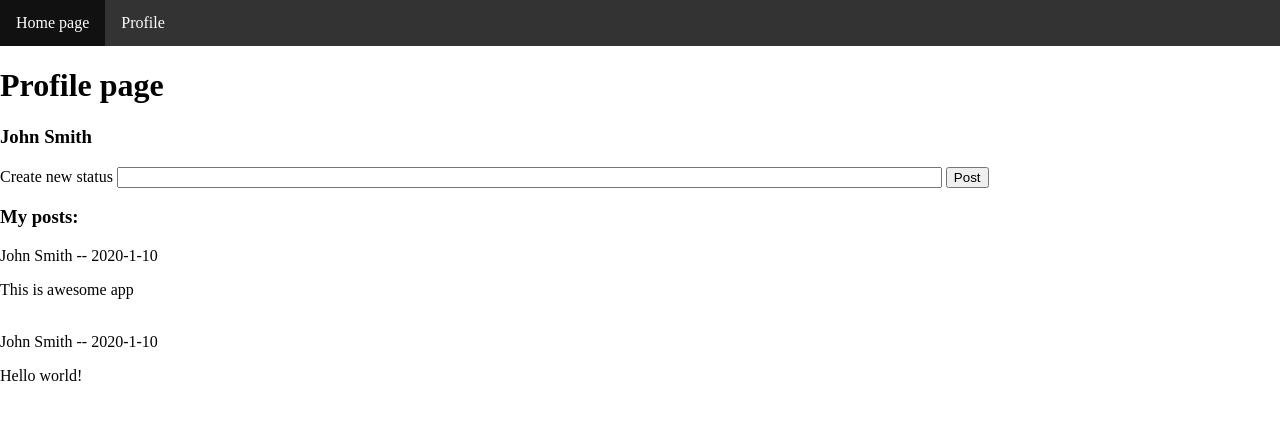
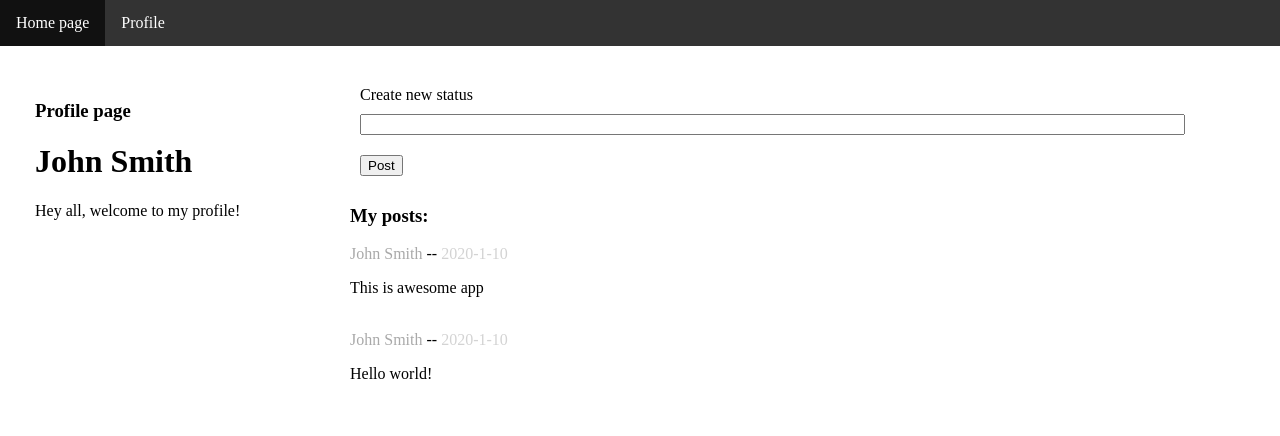
Before and after one commit to boris-ns/flask-ssti-demo, a Flask app: page /profile in a window 1280 px wide. Shown: the top 436 px of the page. Run offline with Flask 2, Linux system fonts and the light colour scheme.

Commit message:
Add some css and restructure profile page

```diff
--- a/main.py
+++ b/main.py
@@ -1,9 +1,9 @@
+from datetime import date
+
 from flask import Flask, render_template, redirect, request, render_template_string
 from flask_wtf import FlaskForm
 from wtforms import StringField, SubmitField
 from wtforms.validators import DataRequired
-from datetime import date
-
 
 app = Flask(__name__)
 app.config['SECRET_KEY'] = 'This is super secret key'
@@ -13,11 +13,13 @@ class PostStatusForm(FlaskForm):
     status_field = StringField('Create new status', validators=[DataRequired()])
     submit = SubmitField('Post')
 
+
 class Post:
     def __init__(self, text, date, user):
         self.text = text
         self.date = date
         self.user = user
+
 
 homepage_posts = [
     Post('This is my first post', '2019-12-10', 'Jane Doe'),
@@ -35,7 +37,7 @@ my_posts = [
 def homepage():
     data = {
         'name': 'John Smith',
-        'posts': homepage_posts
+        'posts': homepage_posts + my_posts
     }
 
     form = PostStatusForm()
@@ -46,17 +48,19 @@ def homepage():
 
     template = '''
         {% include "home.html" %}
+        <div class="template">
         <h3>See whats new</h3>
     '''
 
     for post in data['posts']:
         post_html = '''
-            <span>{}</span> -- <span>{}</span>
+            <span class="post-user">{}</span> -- <span class="post-date">{}</span>
             <p>{}</p>
             <br />
         '''.format(post.user, post.date, post.text)
 
         template += post_html
+    template += "</div>"
 
     return render_template_string(template, data=data, form=form)
 
@@ -65,6 +69,7 @@ def homepage():
 def profile():
     data = {
         'name': 'John Smith',
+        'about': 'Hey all, welcome to my profile!',
         'posts': my_posts
     }
 
--- a/templates/base.html
+++ b/templates/base.html
@@ -32,6 +32,43 @@
       li a:hover {
         background-color: #111;
       }
+
+      * {
+          box-sizing: border-box;
+      }
+
+      .info {
+          width: 25%;
+          float: left;
+          padding: 15px;
+      }
+
+      .user-posts {
+          width: 75%;
+          float: left;
+          padding: 20px;
+      }
+
+      .post-date {
+          color: lightgray;
+      }
+
+      .post-user {
+          color: darkgray;
+      }
+
+      form * {
+          margin: 10px;
+      }
+
+      .content {
+          padding: 20px;
+      }
+
+      .template {
+          padding: 20px;
+      }
+
     </style>
 
   </head>
--- a/templates/profile.html
+++ b/templates/profile.html
@@ -1,10 +1,12 @@
 {% extends 'base.html' %}
 
 {% block content %}
-
-<h1> Profile page</h1>
-<h3>{{ data.name }}</h3>
-
+<div class="info">
+    <h3> Profile page</h3>
+    <h1>{{ data.name }}</h1>
+    <p>{{ data.about }}</p>
+</div>
+<div class="user-posts">
     <form action="" method="post" novalidate>
         {{ form.hidden_tag() }}
 
@@ -17,11 +19,12 @@
     <h3>My posts:</h3>
 
     {% for post in data.posts %}
-    <span>{{ post.user }}</span> -- <span>{{ post.date }}</span>
+        <span class="post-user">{{ post.user }}</span> -- <span class="post-date">{{ post.date }}</span>
         <p>
             {{ post.text }}
         </p>
         <br />
     {% endfor %}
+</div>
 
 {% endblock %}
```
Lines whose indentation alone changed are shown as unchanged.
